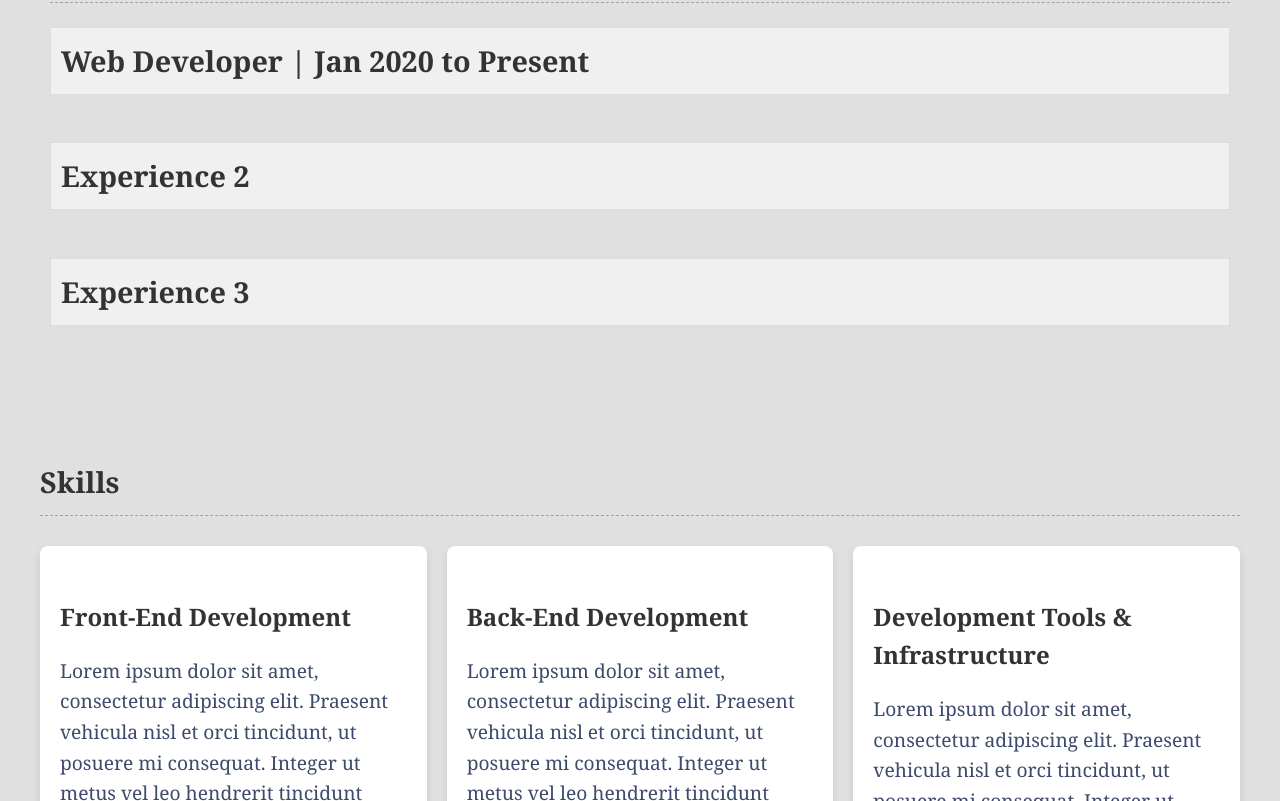
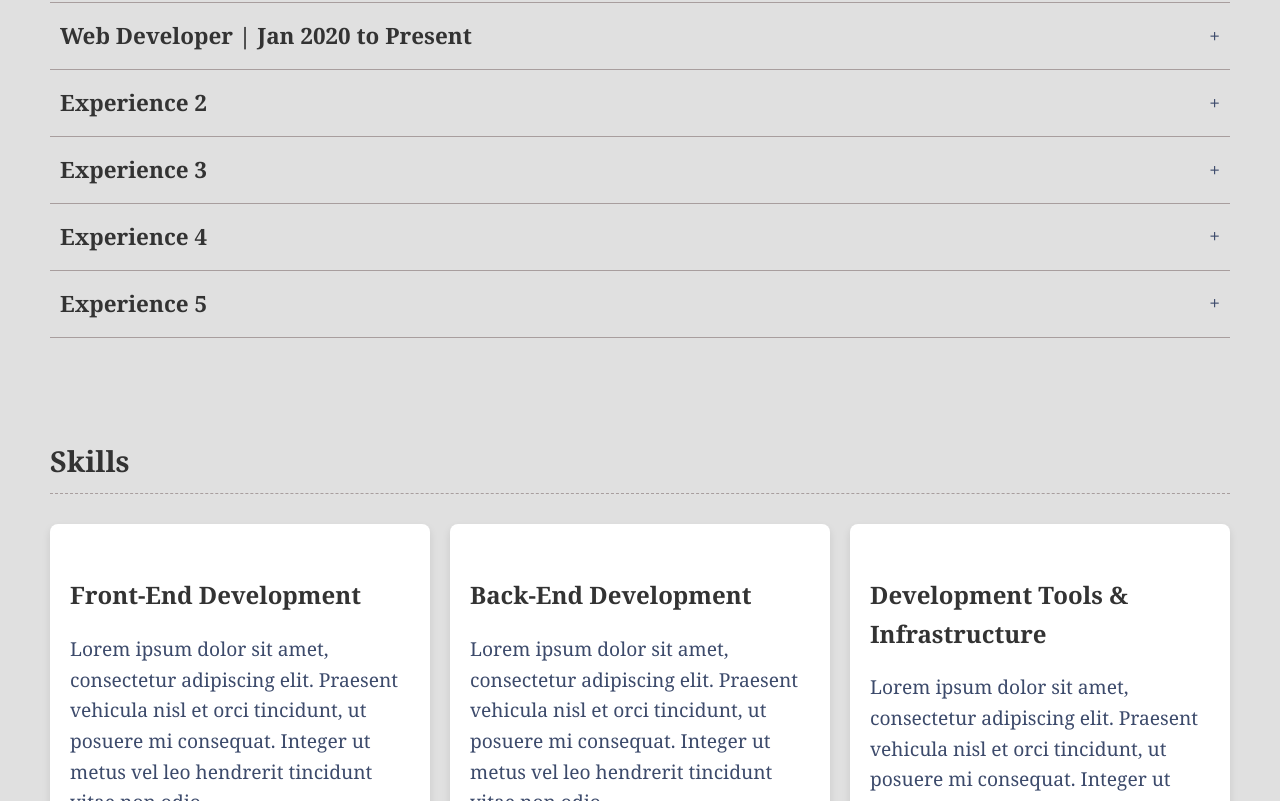
Before and after one commit to wteo/resumeWebsite2, a React (Create React App) app in the folder my-react-app/: page / in a window 1280 px wide. Shown: the part 1719-2520 px from the top of the page. Built offline with nearby package versions, Linux system fonts and the light colour scheme; a web font is replaced by a local one.

Commit message:
Updated styling for accordion

```diff
--- a/my-react-app/src/components/Experience.js
+++ b/my-react-app/src/components/Experience.js
@@ -17,6 +17,14 @@ function Experience() {
             title: "Experience 3",
             content: "Details about experience 3"
         },
+        {
+            title: "Experience 4",
+            content: "Details about experience 4"
+        },
+        {
+            title: "Experience 5",
+            content: "Details about experience 5"
+        },
     ];
 
     const toggleAccordion = (index) => {
@@ -27,16 +35,16 @@ function Experience() {
         <section className="experience">
             <div className="experience__content">
                 <h1 className="experience__content-title">My Experience</h1>
-                <hr />
                 <div className="experience__content-accordion">
                     {experiences.map((exp, index) => (
                         <div key={index} className="accordion-item">
-                            <h2
+                            <div
                                 className="accordion-title"
                                 onClick={() => toggleAccordion(index)}
                             >
-                                {exp.title}
-                            </h2>
+                                <h3>{exp.title}</h3>
+                                <span>+</span>
+                            </div>
                             <p className={ `accordion-content ${activeIndex === index ? 'active' : '' }`}>
                                 {exp.content}
                             </p>
--- a/my-react-app/src/components/Experience.scss
+++ b/my-react-app/src/components/Experience.scss
@@ -14,23 +14,48 @@
 
 .experience__content-accordion {
 
+    border-bottom: 1px solid $border-color;
+    margin-top: 10px;
+
     .accordion-item {
-        margin-bottom: 10px;
 
         .accordion-title {
             cursor: pointer;
-            background: #f0f0f0;
-            padding: 10px;
-            border: 1px solid #ddd;
+            margin: 0;
+            padding: 0px 10px 0;
+            border: none;
+            border-top: 1px solid $border-color;
+            display: flex;
+            justify-content: space-between;
+            justify-items: center;
+            align-items: center;
+
+            h3, span {
+                margin: 15px 0;
+                transition: all 0.3s ease-in-out;
+            }
+        }
+
+        .accordion-title:hover h3, .accordion-title:hover span {
+            color: $cta-color;
+        }
+
+        .accordion-title:hover span {
+            transform: scale(1.5);
         }
 
         .accordion-content {
+            margin: 0px;
             max-height: 0;
             overflow: hidden;
-            transition: max-height 0.3s ease;
+            transition: all 0.3s ease;
+            padding-left: 10px;
+            padding-right: 10px;
 
             &.active {
                 max-height: 200px; /* Adjust based on content size */
+                padding-top: 0px;
+                padding-bottom: 15px;
             }
         }
     }
@@ -38,6 +63,6 @@
 
 @media only screen and (max-width: 650px) {
     .experience {
-        padding: 20px;
+        padding: 50px 20px;
     }
 }
--- a/my-react-app/src/components/Skills.scss
+++ b/my-react-app/src/components/Skills.scss
@@ -4,7 +4,7 @@
     text-align: left;
     font-size: 1.2rem;
     line-height: 1.6;
-    padding: 40px;
+    padding: 50px;
     background-color: $primary-bg-color;
 
     &__title {
```
